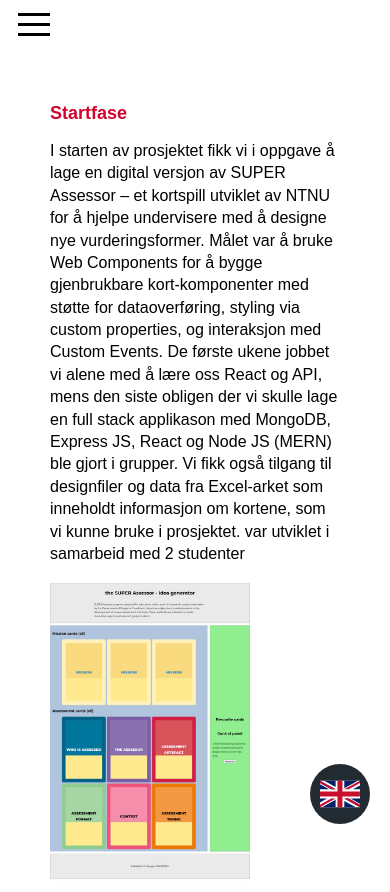
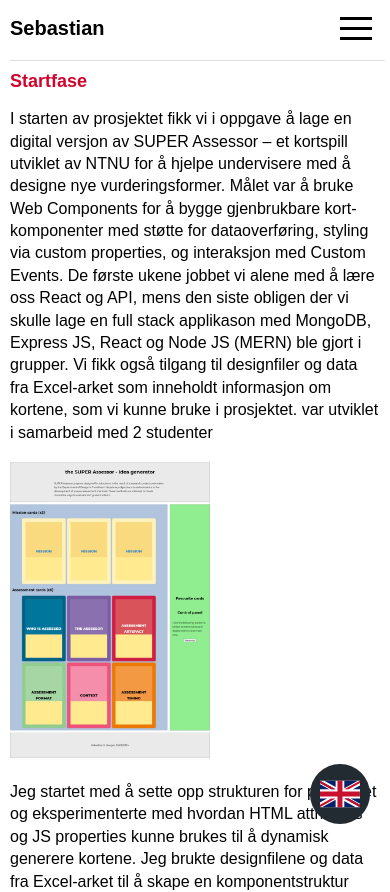
Before and after one commit to SebastianHaugen/Portfolio-website, a React (Create React App) app in the folder my-app/: page /project/1 in a window 390 px wide. Shown: the top 892 px of the page. Built offline with nearby package versions, Linux system fonts and the light colour scheme; a web font is replaced by a local one.

Commit message:
Adding skip to main and fixes

```diff
--- a/my-app/src/components/Nav.js
+++ b/my-app/src/components/Nav.js
@@ -61,13 +61,14 @@
 
   return (
     <nav className="nav">
+      <Link to="/" className="logo" aria-label={t("nav.home")}>
+        <h1>Sebastian</h1>
+        <p className="nav-title">{t("nav.title")}</p>
+      </Link>
+
       <div className="hamburger">
         <Hamburger toggled={isOpen} toggle={setIsOpen} />
       </div>
-      <Link to="/" className="logo" aria-label={t("nav.home")}>
-        <h1>Sebastian</h1>
-        <p>{t("nav.title")}</p>
-      </Link>
 
       <div className={`menu ${isOpen ? "open" : ""}`}>
         <ul>
--- a/my-app/src/components/styles/layout.css
+++ b/my-app/src/components/styles/layout.css
@@ -7,16 +7,17 @@
 /* layout.css */
 .skip-main {
   position: absolute;
-  top: -40px;
+  top: 0;
   left: 0;
-  background: black;
+  background: #d2042d;
   color: white;
-  padding: 8px 16px;
-  z-index: 1000;
-  transition: top 0.3s ease;
-  text-decoration: none;
+  padding: 1rem 2rem;
+  z-index: 9999;
+  transform: translateY(-100%);
+  transition: transform 0.3s ease;
 }
 
 .skip-main:focus {
+  transform: translateY(0);
   top: 0;
 }
--- a/my-app/src/components/styles/nav.css
+++ b/my-app/src/components/styles/nav.css
@@ -1,4 +1,3 @@
-/* Style for the navigation bar */
 .nav {
   display: flex;
   justify-content: space-between;
@@ -7,7 +6,6 @@
   position: sticky;
   width: 100%;
   top: 0;
-  left: 0;
   z-index: 1000;
   padding-right: 5px;
 }
@@ -54,61 +52,49 @@
   color: #d2042d;
 }
 
-/* Media query for smaller screens (e.g., mobile devices) */
+.hamburger {
+  display: none;
+}
+
+/* Media query for smaller screens */
 @media (max-width: 768px) {
-  .logo {
-    display: none;
-  }
-
-  .menu {
-    max-height: 0;
-    transition: max-height 0.5s ease-in-out;
-    overflow: hidden;
-  }
-
-  .menu.open {
-    max-height: 1000px;
-  }
-
-  .menu ul {
-    flex-direction: column;
-    width: 100%;
-  }
-
-  .menu ul li {
-    margin: 10px 0;
-    text-align: center;
-  }
-
   .hamburger {
     display: flex;
     flex-direction: column;
     cursor: pointer;
   }
 
-  .hamburger .bar {
-    width: 25px;
-    height: 3px;
-    background-color: black;
-    margin: 4px 0;
-    transition: 0.4s;
+  .menu {
+    position: absolute;
+    top: 60px;
+    right: 0;
+    background-color: white;
+    width: 100%;
+    max-height: 0;
+    overflow: hidden;
+    transition: max-height 0.4s ease-in-out;
+    border-top: 1px solid #ddd;
   }
 
-  .hamburger.open .bar:nth-child(1) {
-    transform: rotate(45deg) translate(5px, 5px);
+  .menu.open {
+    max-height: 500px;
   }
 
-  .hamburger.open .bar:nth-child(2) {
-    opacity: 0;
+  .menu ul {
+    flex-direction: column;
+    align-items: center;
+    width: 100%;
   }
 
-  .hamburger.open .bar:nth-child(3) {
-    transform: rotate(-45deg) translate(5px, -5px);
+  .menu ul li {
+    margin: 16px 0;
   }
-}
 
-@media (min-width: 769px) {
-  .hamburger {
+  .logo > h1 {
+    font-size: 2rem;
+  }
+
+  .nav-title {
     display: none;
   }
 }
--- a/my-app/src/components/styles/projectSection.css
+++ b/my-app/src/components/styles/projectSection.css
@@ -29,5 +29,6 @@
 
   .project-section {
     min-height: auto;
+    padding: 0;
   }
 }
--- a/my-app/src/components/styles/projects.css
+++ b/my-app/src/components/styles/projects.css
@@ -90,6 +90,10 @@
 @media (max-width: 768px) {
   .project {
     flex-direction: column;
-    text-align: center;
   }
+
+  .project:nth-child(even) {
+    flex-direction: column;
+  }
+
 }
```
